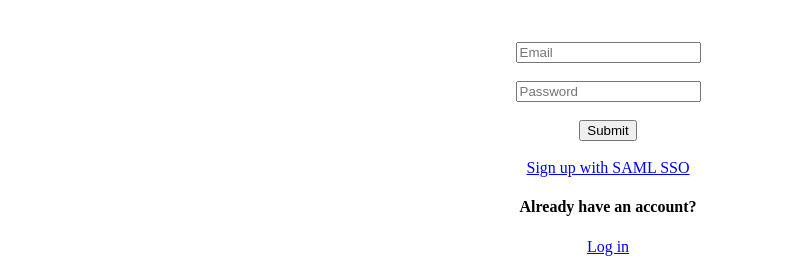
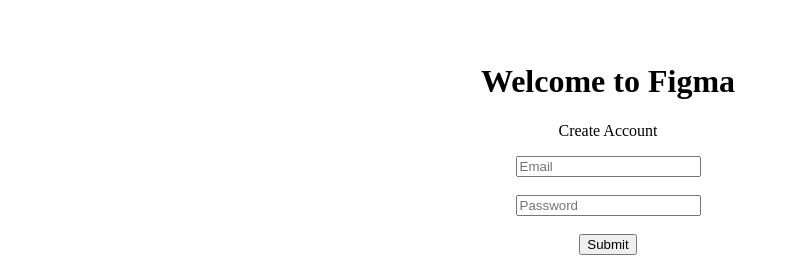
Before and after one commit to Venkedajalam-D/figma, a plain HTML site: page index.html in a window 1280 px wide. Shown: the top 270 px of the page, 32-822 px from the left. Drawn offline with Linux system fonts and the light colour scheme.

Commit message:
Update index.html

```diff
--- a/index.html
+++ b/index.html
@@ -9,6 +9,8 @@
 <body>
     <img  width="20" height="30" src="./figma logo.png" alt="logo">
     <center>
+         <h1>Welcome to Figma</h1>
+        <p>Create Account</p>
         <form action="./Log in.html">
             <input name="email" type="email" required placeholder="Email"><br><br>
             <input type="password" name="pass" required placeholder="Password"><br><br>
```
